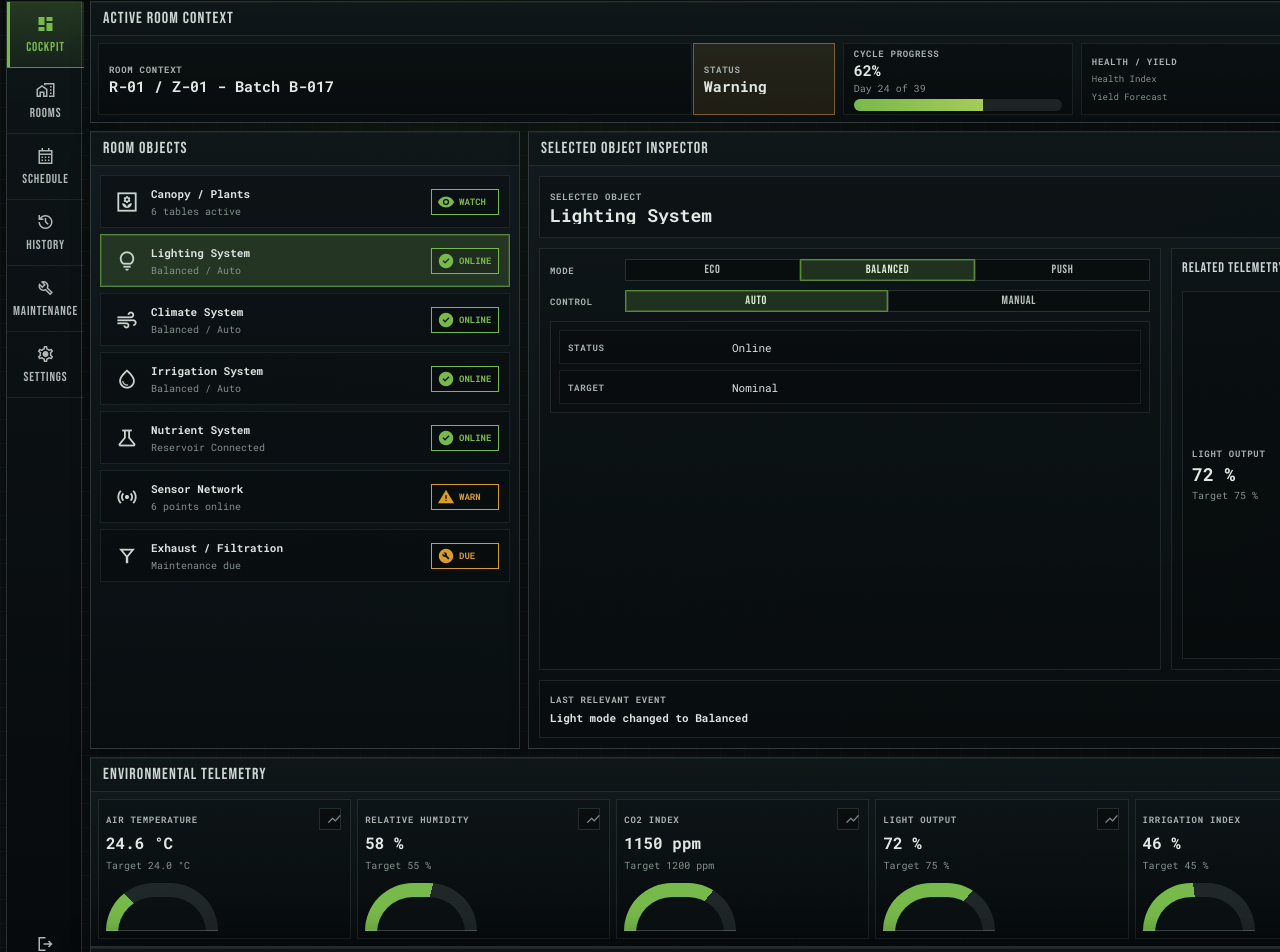
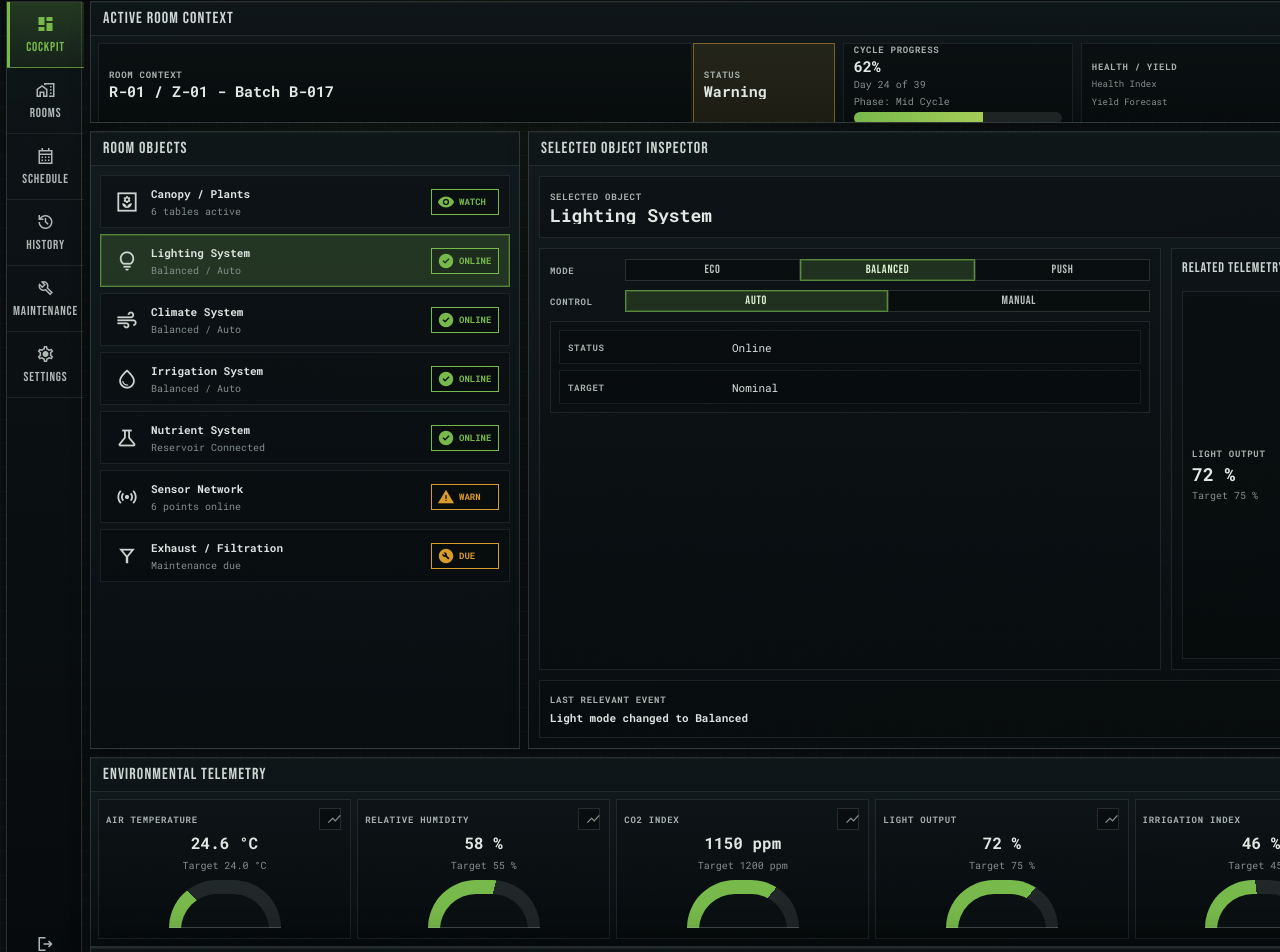
Before and after one commit to rewired/wb-vibeed, a React (Vite) app in the folder apps/web/: page / in a window 1280 px wide. Shown: the part 85-1037 px from the top of the page. Built offline with nearby package versions, Linux system fonts and the light colour scheme.

Commit message:
Polish room cockpit phase and telemetry alignment

```diff
--- a/apps/web/src/styles.css
+++ b/apps/web/src/styles.css
@@ -887,15 +887,15 @@ button.active,
 .metric-body {
   display: grid;
   grid-template-rows: 20px 14px minmax(0, 1fr);
-  justify-items: start;
+  justify-items: center;
   gap: 4px;
   min-height: 0;
-  text-align: left;
+  text-align: center;
 }
 
 .metric-visual {
   display: grid;
-  place-items: end start;
+  place-items: center;
   width: 100%;
   min-height: 0;
 }
@@ -950,8 +950,8 @@ button.active,
 }
 
 .sparkline {
-  width: 100%;
-  height: 72px;
+  width: min(180px, 100%);
+  height: 54px;
 }
 
 .sparkline-grid {
--- a/apps/web/src/ui/App.tsx
+++ b/apps/web/src/ui/App.tsx
@@ -279,6 +279,7 @@ function RoomContext({
             <span className="label">Cycle Progress</span>
             <strong>{cycle.progress}%</strong>
             <small>Day {cycle.currentDay} of {cycle.cycleLengthDays}</small>
+            <small>Phase: {cycle.phase}</small>
           </div>
           <ProgressBar value={cycle.progress} />
         </article>
@@ -980,9 +981,17 @@ function batchCycleSummary(state: OperationsCockpitState) {
   return {
     currentDay,
     cycleLengthDays,
+    phase: state.roomOverview.phase || lifecyclePhaseFromProgress(progress),
     progress,
     status: cycleProgress?.status ?? state.roomOverview.status,
   };
+}
+
+function lifecyclePhaseFromProgress(progress: number) {
+  if (progress <= 15) return 'Seedling';
+  if (progress <= 45) return 'Vegetative';
+  if (progress <= 85) return 'Flowering';
+  return 'Late Cycle';
 }
 
 function formatInspectorValue(tuning?: ControlTileState['primaryTuning']) {
```
